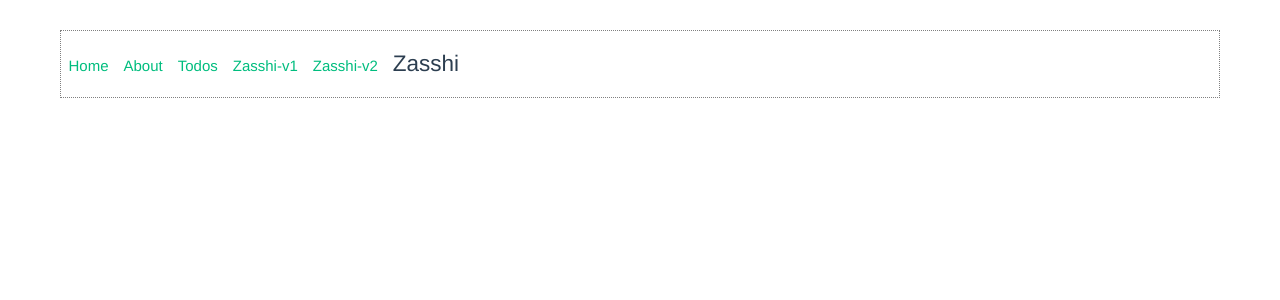
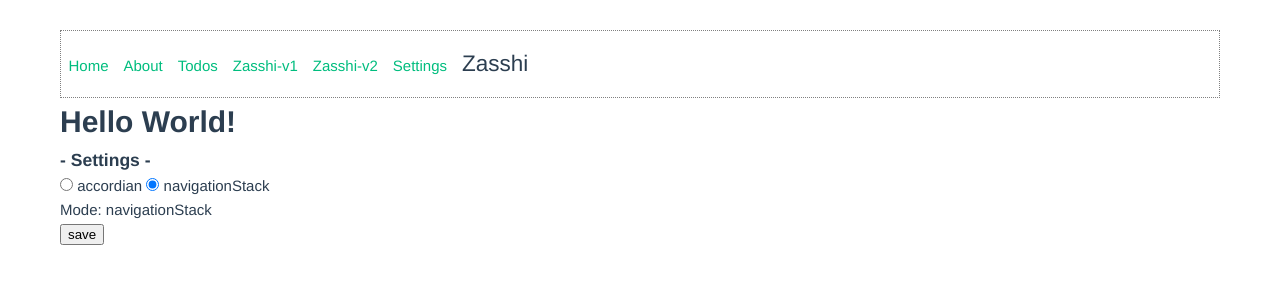
Before and after one commit to craighagerman/zasshi-app, a Vue app in the folder frontend/: page /settings in a window 1280 px wide. Shown: the top 300 px of the page. Built offline with nearby package versions, Linux system fonts and the light colour scheme.

Commit message:
Added a settings page to switch between accordian and navigationStack left panels

```diff
--- a/frontend/src/components/Navigation.vue
+++ b/frontend/src/components/Navigation.vue
@@ -15,6 +15,9 @@
       </li>
       <li>
         <router-link to="/v2">Zasshi-v2</router-link>
+      </li>
+      <li>
+        <router-link to="/settings">Settings</router-link>
       </li>
       <li><h2>Zasshi</h2></li>
     </ul>
--- a/frontend/src/components/v2/3PanelContainer.vue
+++ b/frontend/src/components/v2/3PanelContainer.vue
@@ -3,25 +3,15 @@
 
 <template>
   <h1>3-Panel Zasshi</h1>
-  <LeftPanel />
-
-  <!-- <LeftPane /> -->
-  <!-- <LeftP_no2 /> -->
-  <!-- <LeftNavAccordian /> -->
+  <LeftContainerPanel />
   <FeedPane />
   <ArticlePane />
 </template>
 
 
-
 <script setup>
-
 name: 'ThreePanelContainer'
-
-import LeftPanel from "@/components/v2/LeftPanel.vue";
-import LeftNavAccordian from "@/components/v1/LeftNavAccordian.vue";
-import LeftP_no2 from "@/components/v2/LeftP_no2.vue";
-import LeftPane from "@/components/v2/LeftPane.vue";
+import LeftContainerPanel from "@/components/v2/LeftContainerPanel.vue";
 import FeedPane from "@/components/v2/FeedPane.vue";
 import ArticlePane from "@/components/v2/ArticlePane.vue";
 
@@ -33,12 +23,7 @@ if (title) {
 function getTitle(vm) {
   return "Zasshi"
 }
-
 </script>
 
 
-
-
-
-
 <style></style>
--- /dev/null
+++ b/frontend/src/components/v2/LeftContainerPanel.vue
@@ -0,0 +1,25 @@
+<!--
+  Left Panel
+-->
+
+<template>
+  <div id="left_panel">
+    <component v-if="ui_mode === 'accordian'" :is=LeftNavAccordian></component>
+    <component v-else :is=LeftPane></component>
+  </div>
+</template>
+
+
+<script setup>
+name: 'LeftContainerPanel'
+import LeftNavAccordian from "@/components/v1/LeftNavAccordian.vue";
+import LeftPane from "@/components/v2/LeftPane.vue";
+import { useSettingsStore } from "@/stores/settingsStore";
+import { storeToRefs } from 'pinia'
+const settingsStore = useSettingsStore()
+const { ui_mode } = storeToRefs(settingsStore);
+</script>
+
+
+<style>
+</style>
--- a/frontend/src/components/v2/LeftPanel.vue
+++ /dev/null
@@ -1,79 +0,0 @@
-<!--
-  Left Panel
--->
-
-<template>
-  <div id="left_panel">
-  <h2>Left Container Panel</h2>
-    <!-- <LeftNavAccordian /> -->
-
-    <component :is=LeftNavAccordian></component>
-
-    <!-- <KeepAlive>
-      <component :is="currentTab.comp"></component>
-    </KeepAlive> -->
-  </div>
-</template>
-
-
-
-<script setup>
-name: 'LeftPanel'
-import LeftNavAccordian from "@/components/v1/LeftNavAccordian.vue";
-
-// <script>
-// import { ref, shallowRef, reactive, computed, watch } from 'vue'
-// import { useSettingsStore } from "@/stores/settingsStore";
-// import { onBeforeMount } from "vue";
-// import LeftNavAccordian from "@/components/v1/LeftNavAccordian.vue";
-// import LeftPane from "@/components/v2/LeftPane.vue";
-
-// import LeftP_no2 from "@/components/v2/LeftP_no2.vue";
-// import LeftNavBar from "@/components/v1/LeftNavBar.vue";
-
-
-// export default {
-//   setup() {
-//     const settingsStore = useSettingsStore()
-
-
-//     const tabs = [
-//       { name: 'LeftPane', comp: LeftPane },
-//       { name: 'LeftNavAccordian', comp: LeftP_no2 },
-//     ];
-
-//     var currentTab = ref(tabs[1]);
-
-//     onBeforeMount(() => {
-//       // const settingsStore = useSettingsStore()
-//       const ui_mode = settingsStore.ui_mode
-//       console.log("ui mode: " + ui_mode)
-//       if (ui_mode == "navigationStack") {
-//         currentTab = tabs[0]
-//       } else if (ui_mode == "accordion") {
-//         currentTab = tabs[1]
-//       } else {
-//         // just go with default behavior
-//         currentTab = tabs[0]
-//       }
-//       console.log("current Component = " + currentTab.name)
-//     });
-
-//     return {
-//       tabs,
-//       currentTab,
-//     };
-//   },
-
-//   data() {
-//     return { settingsStore: useSettingsStore() }
-//   },
-// };
-
-
-</script>
-
-
-
-<style>
-</style>
--- a/frontend/src/components/v2/SectionList.vue
+++ b/frontend/src/components/v2/SectionList.vue
@@ -7,7 +7,7 @@
 
 <template>
   <div id="leftpane">
-    <H3>Section List</H3>
+    <h3>Section List</h3>
     <p>Pane #2/3</p>
 
     <ul style="list-style-type: none">
--- a/frontend/src/components/v2/SectionView.vue
+++ b/frontend/src/components/v2/SectionView.vue
@@ -1,7 +1,7 @@
 
 <template>
   <div id="leftpane">
-    <H3>Section View</H3>
+    <h3>Section View</h3>
 
     <ul style="list-style-type: none">
       <!-- <li v-for="item in  feedStore.sections "></li> -->
--- /dev/null
+++ b/frontend/src/components/v2/Settings.vue
@@ -0,0 +1,98 @@
+<!--
+  Left Panel
+-->
+
+<template>
+  <div id="left_panel">
+
+    <h1>Hello World! </h1>
+    <h3>- Settings -</h3>
+
+    <!-- <ul> -->
+      <!-- <li v-for="item in ui_modes" :key="item.id"> -->
+        <!-- <p class="modeName">{{ mode }}</p> -->
+        <!-- <input type="radio" :model="mode" >{{ item.name }} -->
+      <!-- </li> -->
+    <!-- </ul> -->
+
+    <!-- <label><input type="radio" v-model="color" value="white" />White </label> -->
+    <!-- <label><input type="radio" v-model="color" value="red" /> Red </label> -->
+    <!-- <label><input type="radio" v-model="color" value="blue" /> Blue </label> -->
+    <label><input type="radio" v-model="ui_mode" value="accordian" /> accordian </label>
+    <label><input type="radio" v-model="ui_mode" value="navigationStack" /> navigationStack </label>
+    <br>
+    <div>Mode: {{ settingsStore.ui_mode }}</div>
+
+    <input type="button" value="save" v-on:click="save()" />
+
+  </div>
+</template>
+
+
+
+<script setup>
+name: 'Settings'
+
+import { useSettingsStore } from "@/stores/settingsStore";
+import { storeToRefs } from 'pinia'
+const settingsStore = useSettingsStore()
+import { ref } from "vue"
+
+const color = ref("white")
+// const the_mode = ref("accordian")
+
+const { ui_mode } = storeToRefs(settingsStore);
+
+
+function save() {
+  settingsStore.ui_mode = ui_mode
+  console.log("NEW ui_mode = " + settingsStore.ui_mode);
+}
+
+
+
+// const selectedMode = ref([]);
+
+// const ui_modes = [
+//   {"id": 0, "name": "accordian" },
+//   {"id": 1, "name": "navigationStack" },
+// ]
+
+// const gender = computed(() => settingsStore.currentMode)
+
+// const mode = settingsStore.currentMode
+
+// const onSubmit = () => {}
+
+
+// onBeforeMount(async () => {
+//   const mode = settingsStore.ui_mode
+//   console.log("BEFORE: ui_mode= " + mode);
+//   var idx = 0
+//   if (mode === "accordion") {
+//     console.log("YES! ui_mode IS " + mode);
+//     idx = 0
+//   } else {
+//     idx = 1
+//   }
+//   console.log("idx: " + idx)
+//   currentTab = tabs[idx]
+// });
+
+// function setMode() {
+//   const mode = settingsStore.ui_mode
+//   console.log("ui_mode= " + mode);
+//   var comp = LeftPane
+//   if (mode == "accordian") {
+//     console.log("YES! ui_mode IS " + mode);
+//     comp = LeftNavAccordian;
+//   } else {
+//     comp = LeftPane;
+//   }
+//   return comp
+// }
+</script>
+
+
+
+<style></style>
--- a/frontend/src/stores/settingsStore.js
+++ b/frontend/src/stores/settingsStore.js
@@ -4,11 +4,12 @@ import axios from "axios";
 
 export const useSettingsStore = defineStore({
   id: "settingsStore",
-
   state: () => ({
-    ui_mode: "accordion",
+    ui_mode: "navigationStack",
   }),
-
+  // getters: {
+  //   currentMode: (state) => state.ui_mode,
+  // },
   actions: {
     async foo_bar() {
       const response = await axios.get(url);
```
Also changed, not shown: frontend/src/router/index.js (+2 -21 lines).
